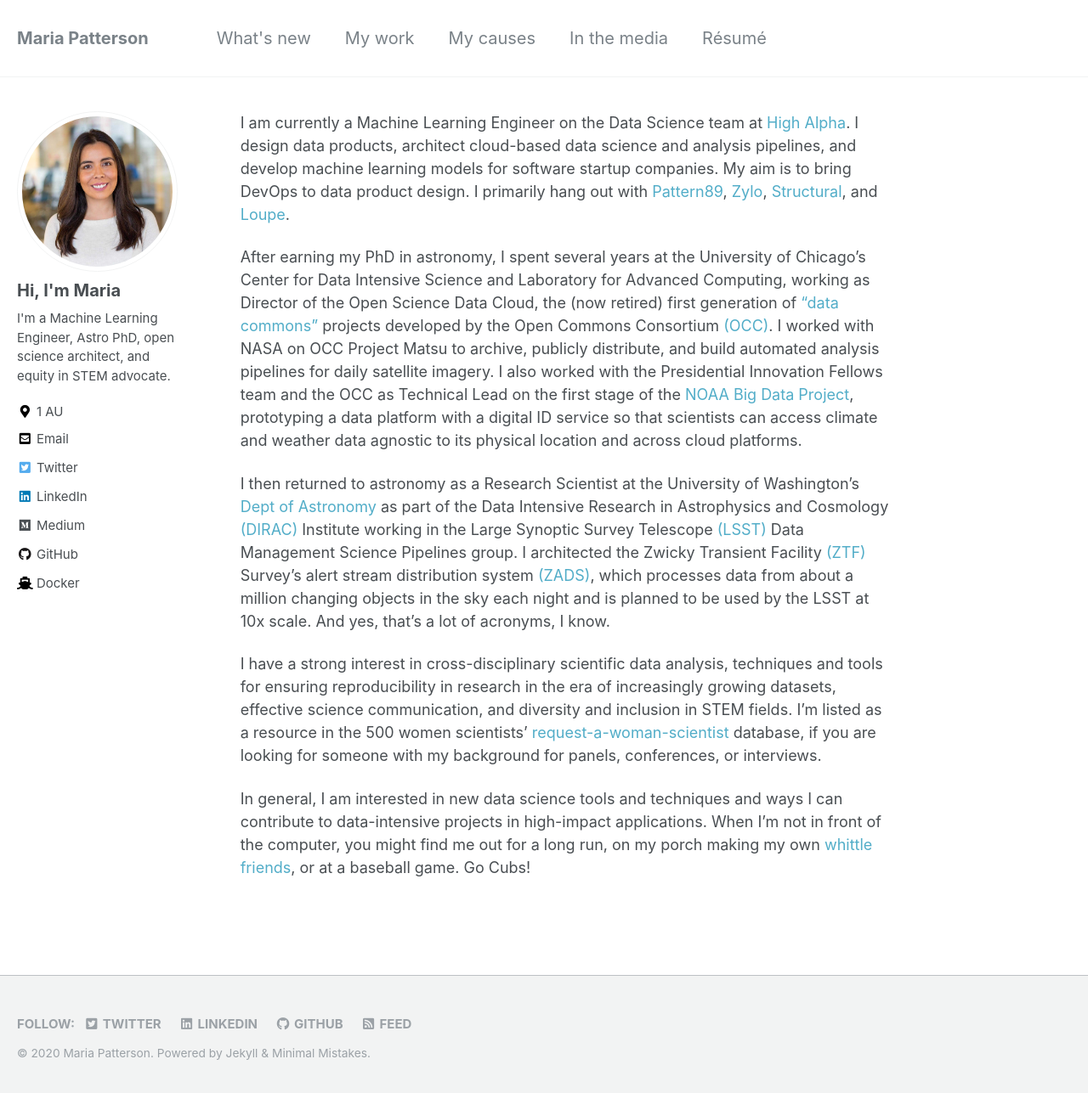
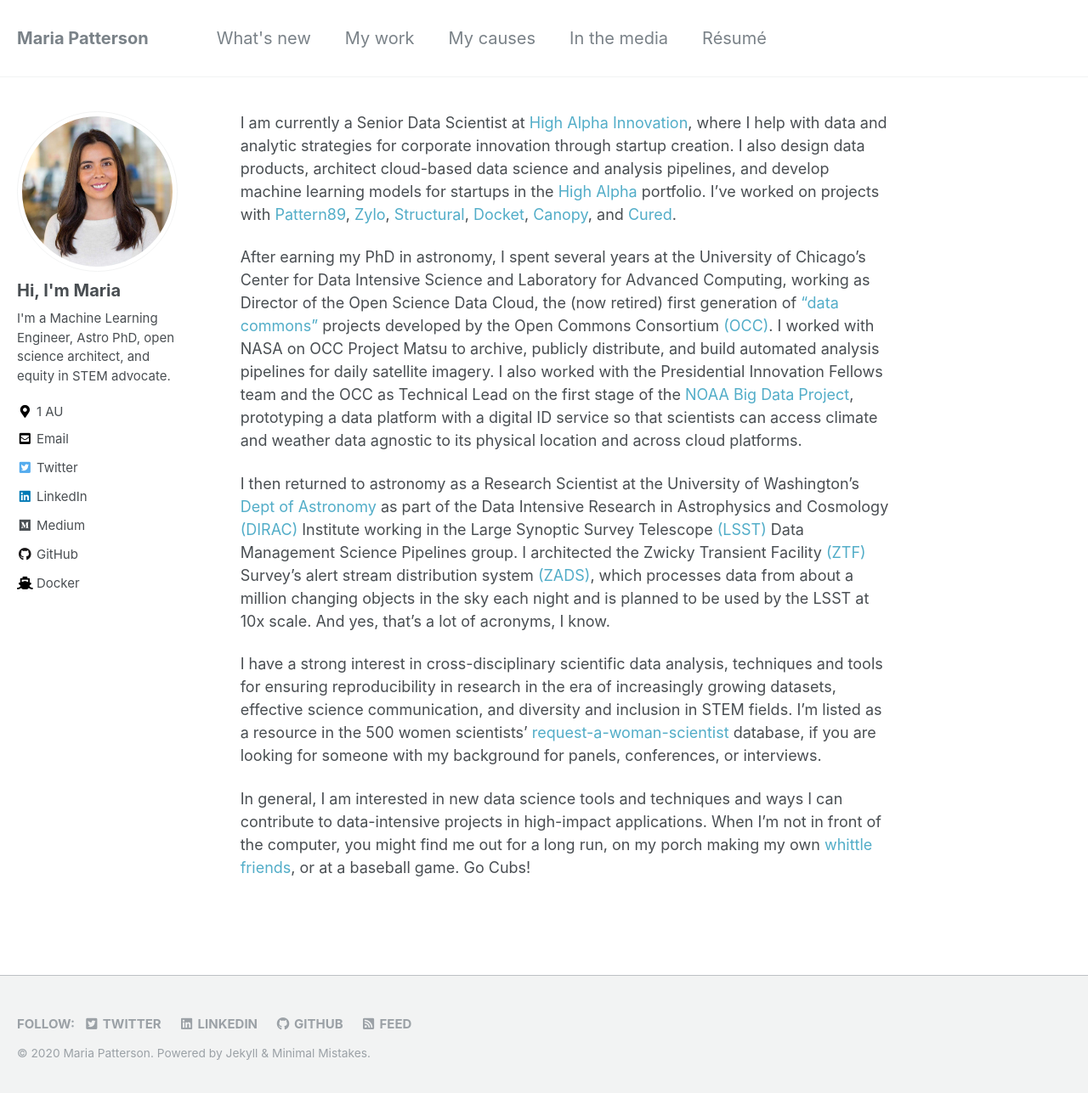
Before and after one commit to mtpatter/mtpatter.github.io, a Jekyll site: the page built from _pages/home.md, in a window 1280 px wide and 1291 px high. Shown: the top 1287 px of the window at 85% size. Built offline with Jekyll 4.4.1, drawn with Linux system fonts in a browser that asks for light colours; nearby versions of some CDN libraries.

Commit message:
Update home.

```diff
--- a/_pages/home.md
+++ b/_pages/home.md
@@ -3,7 +3,8 @@
 layout: single
 ---
 
-I am currently a Machine Learning Engineer on the Data Science team at [High Alpha](https://highalpha.com){:target="_blank"}.  I design data products, architect cloud-based data science and analysis pipelines, and develop machine learning models for software startup companies.  My aim is to bring DevOps to data product design.  I primarily hang out with [Pattern89](https://www.pattern89.com/){:target="_blank"}, [Zylo](https://zylo.com/){:target="_blank"}, [Structural](https://www.structural.com/){:target="_blank"}, and [Loupe](https://loupe.co/){:target="_blank"}.
+I am currently a Senior Data Scientist at [High Alpha Innovation](https://www.highalphainno.com/){:target="_blank"},
+where I help with data and analytic strategies for corporate innovation through startup creation.  I also design data products, architect cloud-based data science and analysis pipelines, and develop machine learning models for startups in the [High Alpha](https://www.highalpha.com/){:target="_blank"} portfolio.  I've worked on projects with [Pattern89](https://www.pattern89.com/){:target="_blank"}, [Zylo](https://zylo.com/){:target="_blank"}, [Structural](https://www.structural.com/){:target="_blank"}, [Docket](https://www.dockethq.com/){:target="_blank"}, [Canopy](https://canopy.io/){:target="_blank"}, and [Cured](https://www.cured.health/){:target="_blank"}.
 
 After earning my PhD in astronomy, I spent several years at the University of Chicago's Center for Data Intensive Science and Laboratory for Advanced Computing, working as Director of the Open Science Data Cloud, the (now retired) first generation of ["data commons"](/new-paper-data-commons/) projects developed by the Open Commons Consortium [(OCC)](http://occ-data.org){:target="_blank"}. I worked with NASA on OCC Project Matsu to archive, publicly distribute, and build automated analysis pipelines for daily satellite imagery. I also worked with the Presidential Innovation Fellows team and the OCC as Technical Lead on the first stage of the [NOAA Big Data Project](https://www.noaa.gov/big-data-project){:target="_blank"}, prototyping a data platform with a digital ID service so that scientists can access climate and weather data agnostic to its physical location and across cloud platforms.
 
```
